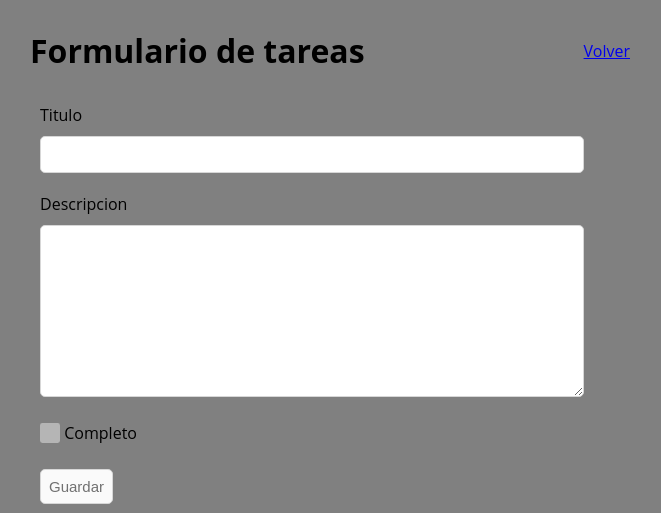
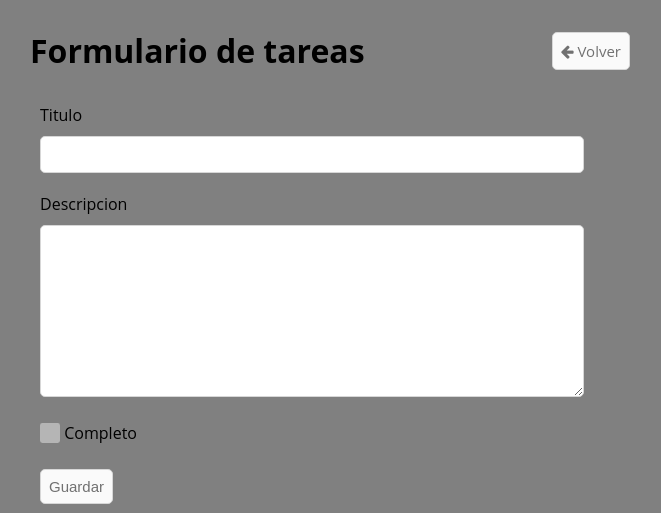
Before and after one commit to j-quinde/todo-list, a Django app: page /crear-tarea/ in a window 1280 px wide. Shown: the top 513 px of the page, without its empty margins (310-971 px from the left). Run offline with Django 5.2, Linux system fonts and the light colour scheme; the visitor is signed in with stand-in values (Sample User, id 1); some libraries are stand-ins or nearby versions.

Commit message:
style: se agrega estilo al boton de volver en el formulario

```diff
--- a/base/templates/base/tarea_form.html
+++ b/base/templates/base/tarea_form.html
@@ -2,7 +2,7 @@
 {% block content %}
     <div class="group-header">
         <h1>Formulario de tareas</h1>
-        <a href="{% url 'tareas' %}">Volver</a>
+        <a class="button" href="{% url 'tareas' %}"><i class="fa fa-arrow-left" aria-hidden="true"></i>&nbspVolver</a>
     </div>
     <div class="group-form">
         <form method="post" action="">
```
